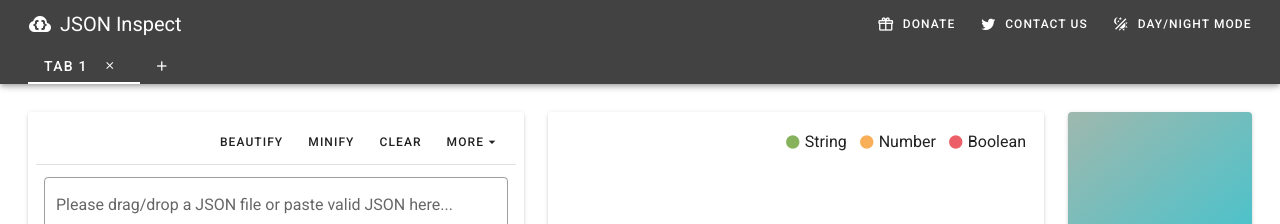
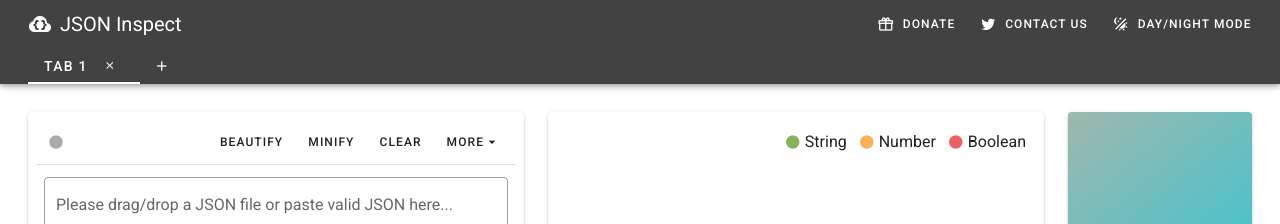
Before and after one commit to json-inspect/json-inspect, a Vue app: page / in a window 1280 px wide. Shown: the top 224 px of the page. Built offline with nearby package versions, Linux system fonts and the light colour scheme.

Commit message:
Add valid JSON indicator

```diff
--- a/src/App.vue
+++ b/src/App.vue
@@ -56,6 +56,7 @@
 
               <v-card class="pa-2">
                 <v-card-actions>
+                  <v-icon :title="validJSON().text" small class="ml-1 mr-1" :color="validJSON().color">mdi-circle</v-icon>
                   <v-spacer></v-spacer>
                   <!--<v-btn @click="load(i)" class="" small="" outlined="">Load URL</v-btn>-->
                   <v-btn @click="beautify(i)" class="" small="" text>Beautify</v-btn>
@@ -375,6 +376,22 @@ export default {
     },
     loadExampleData(i) {
       this.tabs[i].json = JSON.stringify(exampleData, null, 4)
+    },
+    validJSON: function () {
+      // `this` points to the vm instance
+      let source = this.tabs[this.tab].json
+
+      if(source == '') return {color: '#aaa', text: 'No input'}
+
+      let valid = {color: '#86b25c', text: 'Valid JSON'}
+
+      try {
+        JSON.parse(source)
+      } catch {
+        valid = {color: '#ec5f66', text: 'Invalid JSON'}
+      }
+
+      return valid
     }
   },
 
```
